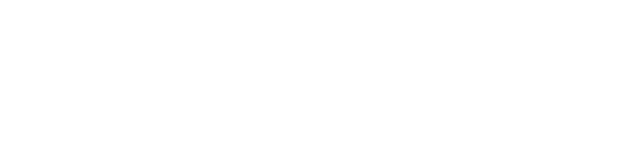
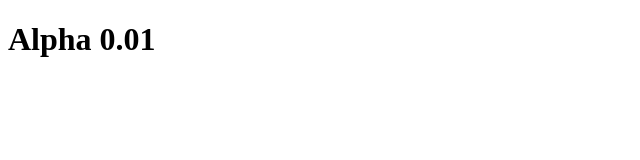
Before and after one commit to AdrianLarssonGit/gordonTrade, a plain HTML site: page index.html in a window 1280 px wide. Shown: the whole page, without its empty margins (0-640 px from the left). Drawn offline with Linux system fonts and the light colour scheme.

Commit message:
modified:   index.html

```diff
--- a/index.html
+++ b/index.html
@@ -5,7 +5,7 @@
 </head>
 <title>gordonTrade</title>
 <body>
-
+    <h1>Alpha 0.01</h1>
 </body>
 
 </html>
```
